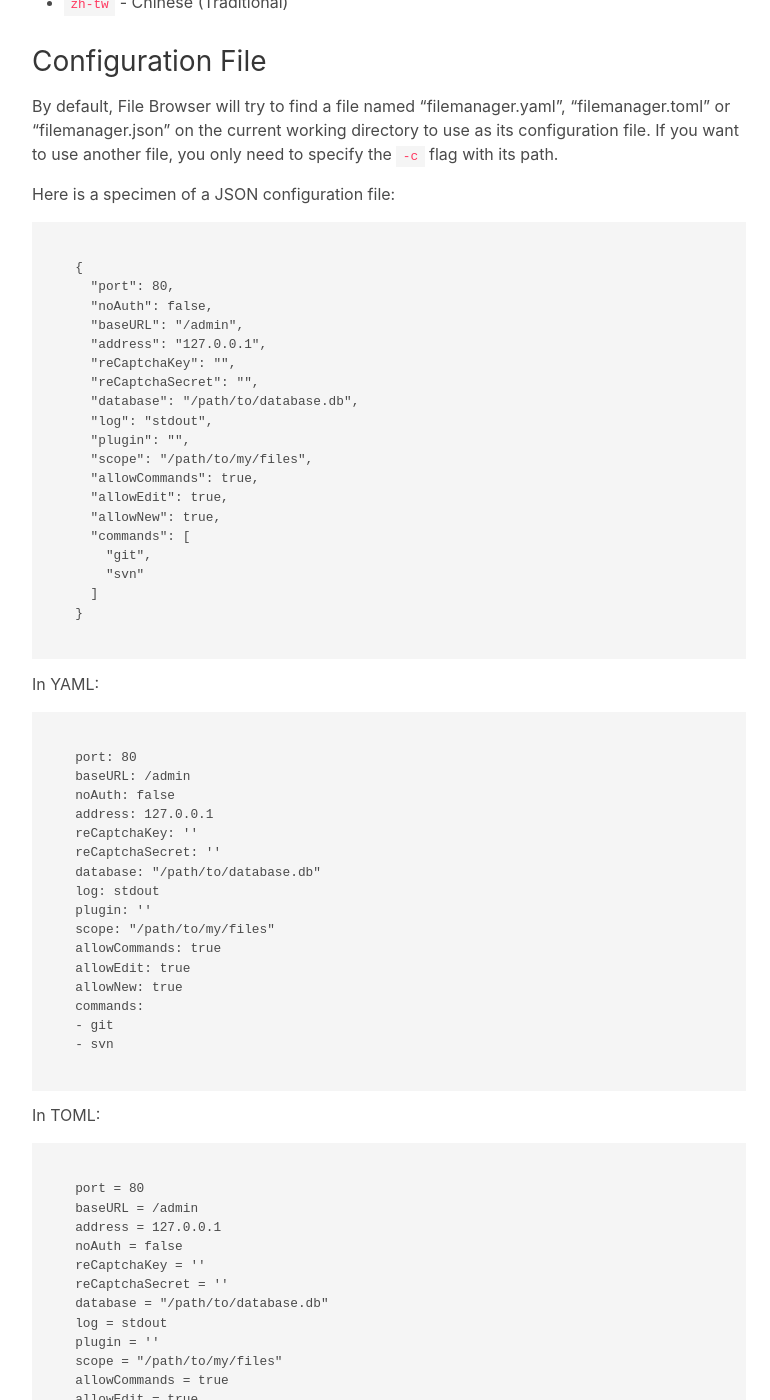
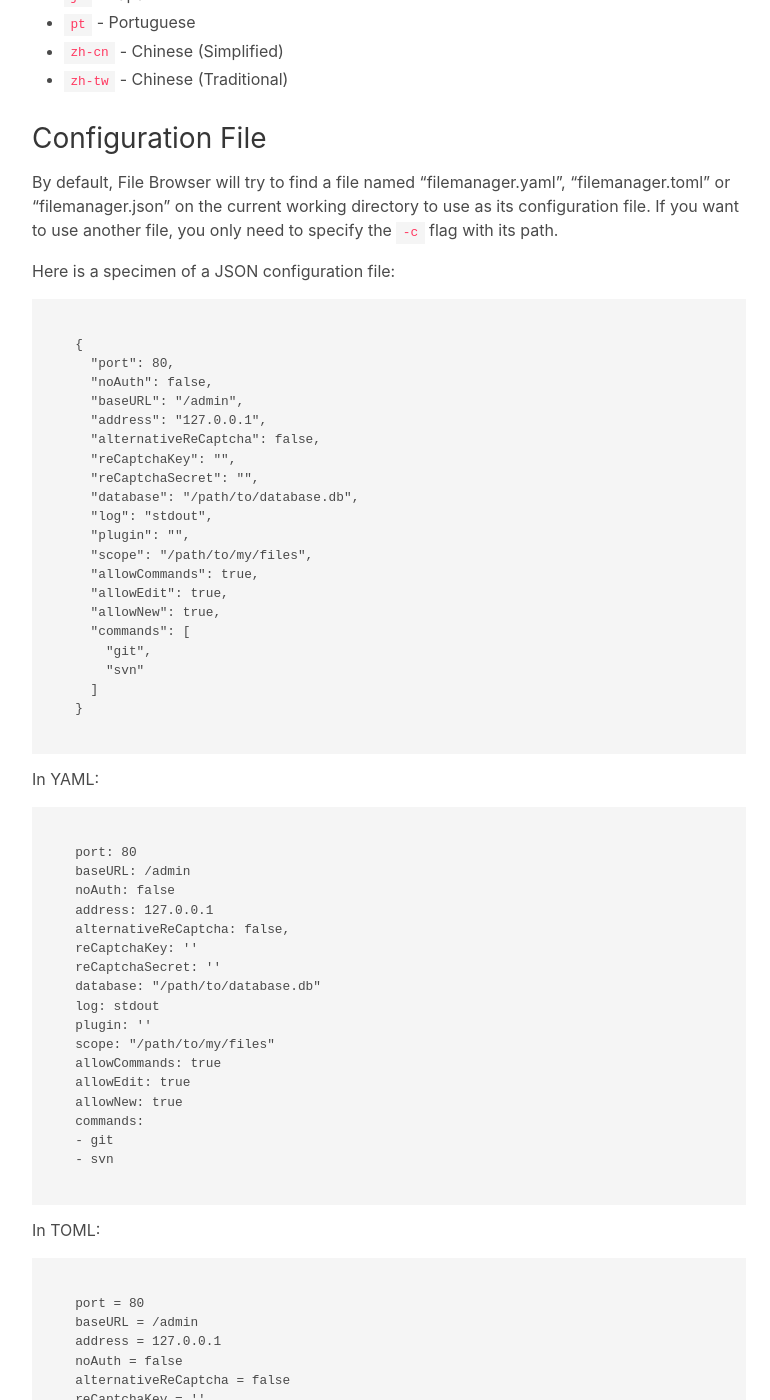
Before and after one commit to filebrowser/get, a Jekyll site: the page built from configuration.md, in a window 1280 px wide and 1400 px high, scrolled down 1554 px. Shown: the whole window, without its empty margins (374-1144 px from the left). Built offline with Jekyll 4.4.1, drawn with Linux system fonts in a browser that asks for light colours; some of the changed text lies outside the part shown.

Commit message:
add docs about alternative recaptcha

````diff
--- a/configuration.md
+++ b/configuration.md
@@ -18,6 +18,7 @@
 - ```-p, --port``` is the port to listen to. Defaults 0 (random free port).
 - ```--staticgen``` specifies if you want to enable a Static Website Generator (jekyll and hugo are available).
 - ```-v, --version``` prints the version of the executable.
+- ```--alternative-recaptcha``` replaces `https://www.google.com` to `https://recaptcha.net` in ReCaptcha handling and serving, especially useful in China. See [https://github.com/filebrowser/filebrowser/issues/366](gh-filebrowser#366) for details. Defaults to `false`.
 - ```--recaptcha-key``` is the ReCAPTCHA site key. Enables ReCAPTCHA on login.
 - ```--recaptcha-secret``` is the ReCAPTCHA secret key. Enables ReCAPTCHA on login.
 
@@ -61,6 +62,7 @@
   "noAuth": false,
   "baseURL": "/admin",
   "address": "127.0.0.1",
+  "alternativeReCaptcha": false,
   "reCaptchaKey": "",
   "reCaptchaSecret": "",
   "database": "/path/to/database.db",
@@ -84,6 +86,7 @@
 baseURL: /admin
 noAuth: false
 address: 127.0.0.1
+alternativeReCaptcha: false,
 reCaptchaKey: ''
 reCaptchaSecret: ''
 database: "/path/to/database.db"
@@ -105,6 +108,7 @@
 baseURL = /admin
 address = 127.0.0.1
 noAuth = false
+alternativeReCaptcha = false
 reCaptchaKey = ''
 reCaptchaSecret = ''
 database = "/path/to/database.db"
````
Also changed, not shown: caddy.md (+3 -1 lines).
